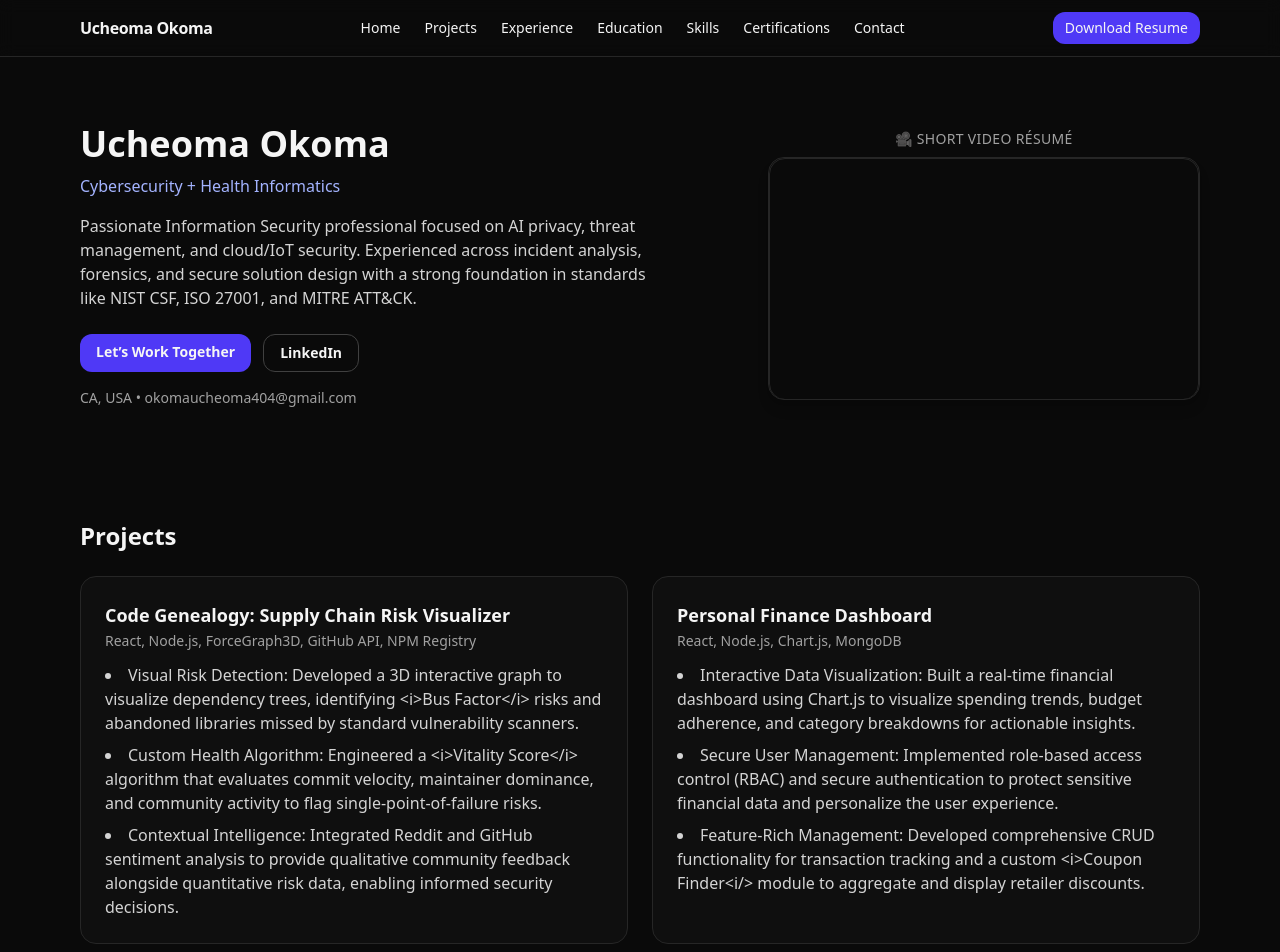
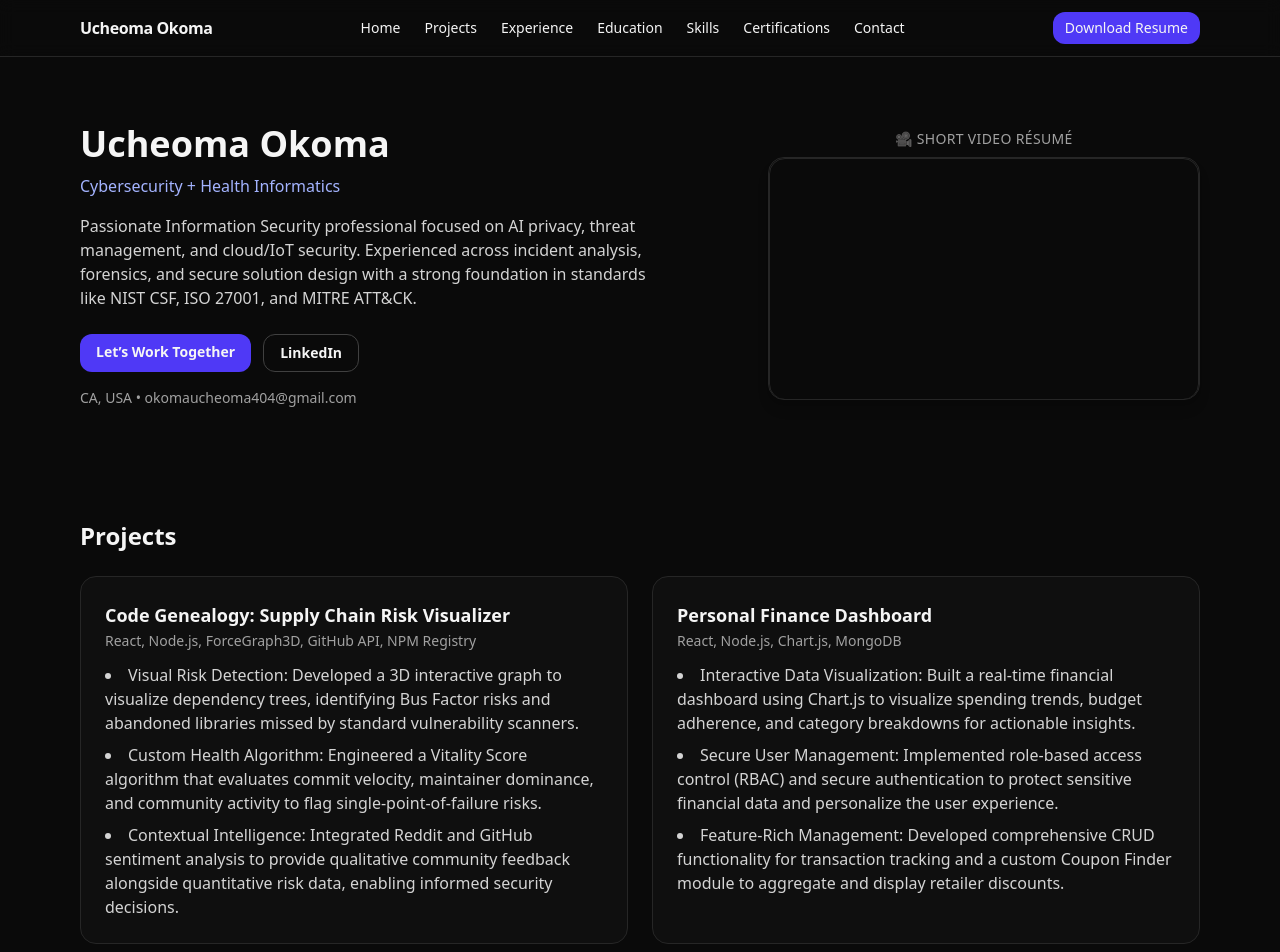
Before and after one commit to Oucheoma/Personal-Portfolio, a React (Vite) app: page / in a window 1280 px wide. Shown: the top 952 px of the page. Built offline with nearby package versions, Linux system fonts and the light colour scheme.

Commit message:
the italics issues

```diff
--- a/src/App.jsx
+++ b/src/App.jsx
@@ -242,8 +242,8 @@ export default function Portfolio() {
             title="Code Genealogy: Supply Chain Risk Visualizer"
             stack="React, Node.js, ForceGraph3D, GitHub API, NPM Registry"
             bullets={[
-              "Visual Risk Detection: Developed a 3D interactive graph to visualize dependency trees, identifying <i>Bus Factor</i> risks and abandoned libraries missed by standard vulnerability scanners.",
-              "Custom Health Algorithm: Engineered a <i>Vitality Score</i> algorithm that evaluates commit velocity, maintainer dominance, and community activity to flag single-point-of-failure risks.",
+              "Visual Risk Detection: Developed a 3D interactive graph to visualize dependency trees, identifying Bus Factor risks and abandoned libraries missed by standard vulnerability scanners.",
+              "Custom Health Algorithm: Engineered a Vitality Score algorithm that evaluates commit velocity, maintainer dominance, and community activity to flag single-point-of-failure risks.",
               "Contextual Intelligence: Integrated Reddit and GitHub sentiment analysis to provide qualitative community feedback alongside quantitative risk data, enabling informed security decisions.",
             ]}
           />
@@ -253,7 +253,7 @@ export default function Portfolio() {
             bullets={[
               "Interactive Data Visualization: Built a real-time financial dashboard using Chart.js to visualize spending trends, budget adherence, and category breakdowns for actionable insights.",
               "Secure User Management: Implemented role-based access control (RBAC) and secure authentication to protect sensitive financial data and personalize the user experience.",
-              "Feature-Rich Management: Developed comprehensive CRUD functionality for transaction tracking and a custom <i>Coupon Finder<i/> module to aggregate and display retailer discounts.",
+              "Feature-Rich Management: Developed comprehensive CRUD functionality for transaction tracking and a custom Coupon Finder module to aggregate and display retailer discounts.",
             ]}
           />
           <ProjectCard
```
